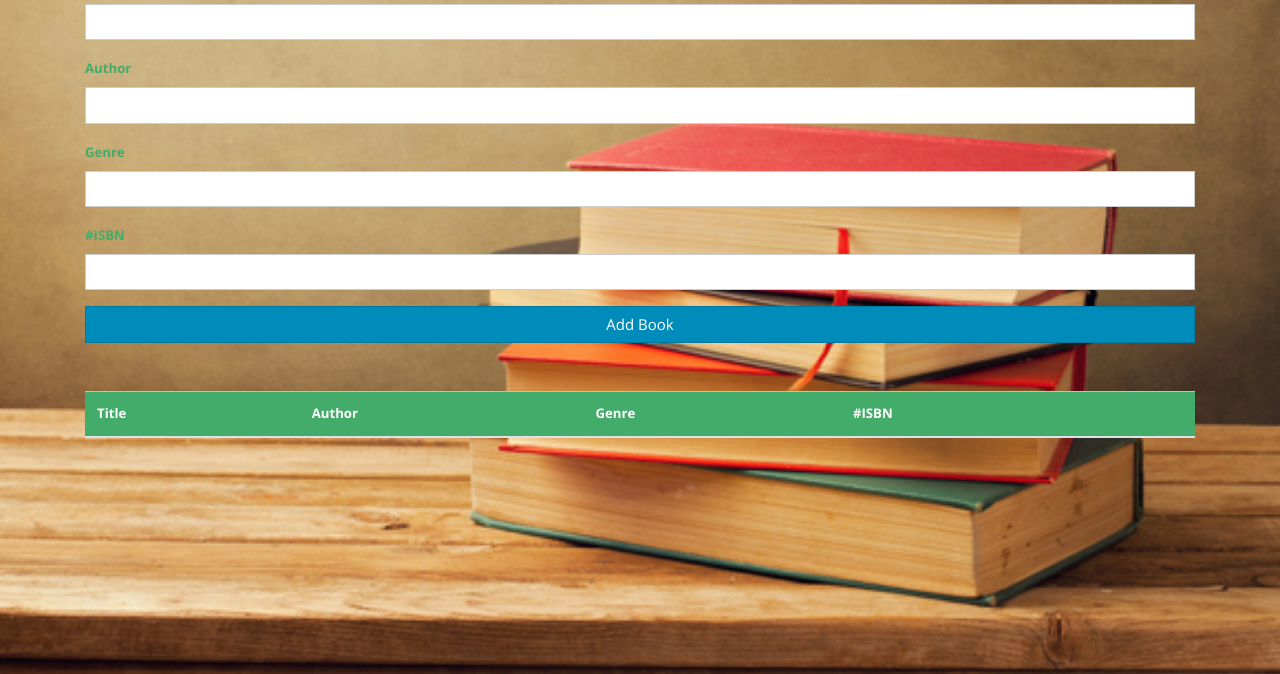
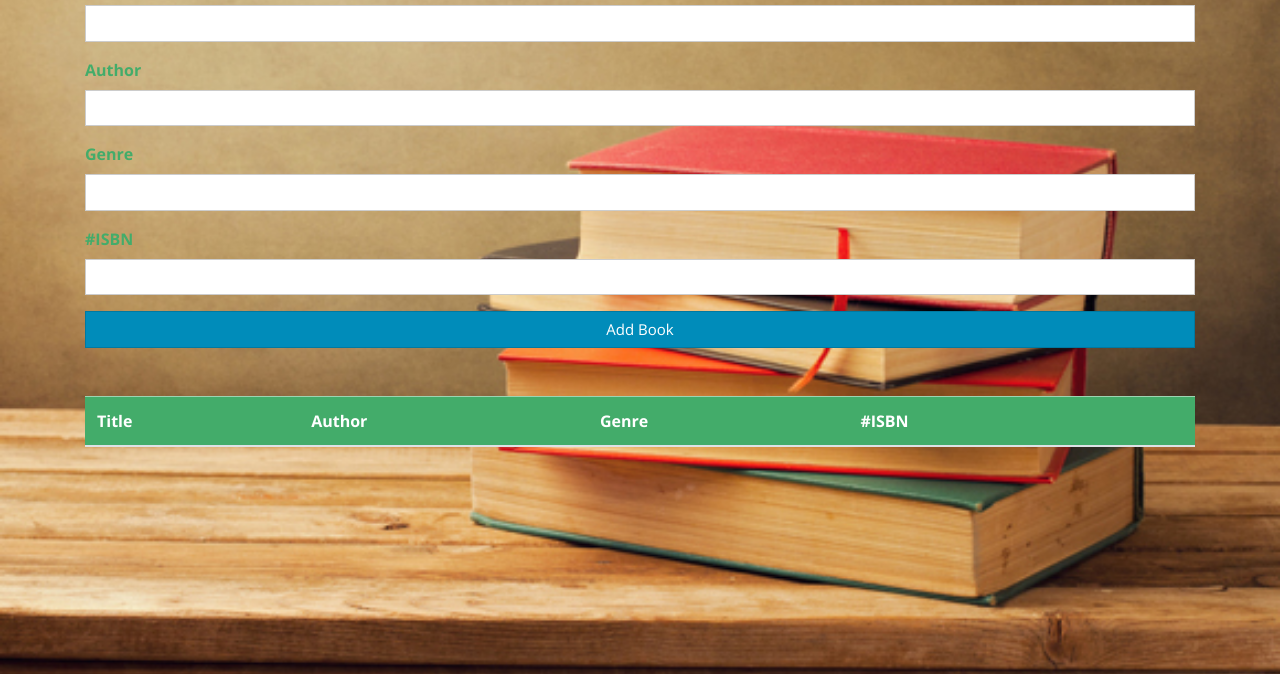
Before and after one commit to RitikaJain8818/BookStack, a plain HTML site: page index.html in a window 1280 px wide. Shown: the part 126-800 px from the top of the page. Drawn offline with nearby package versions, Linux system fonts and the light colour scheme.

Commit message:
Updated Index issue

```diff
--- a/index.html
+++ b/index.html
@@ -17,19 +17,19 @@
             The<span class="text-primary">Book</span>Stack</h1>
             <form id="book-form">
                 <div class="form-group">
-                    <label for="title" class="text-success"><strong>Book Title</strong></label>
+                    <label for="title" class="text-success" style="font-size:16px"><strong>Book Title</strong></label>
                     <input type="text" id="title" class="form-control">
                 </div>
                 <div class="form-group">
-                    <label for="author" class="text-success"><strong>Author</strong></label>
+                    <label for="author" class="text-success" style="font-size:16px"><strong>Author</strong></label>
                     <input type="text" id="author" class="form-control">
                 </div>
                 <div class="form-group">
-                    <label for="genre"  class="text-success"><strong>Genre</strong></label>
+                    <label for="genre"  class="text-success" style="font-size:16px"><strong>Genre</strong></label>
                     <input type="text" id="genre" class="form-control">
                 </div>
                 <div class="form-group">
-                    <label for="isbn"  class="text-success"><strong>#ISBN</strong></label>
+                    <label for="isbn"  class="text-success" style="font-size:16px"><strong>#ISBN</strong></label>
                     <input type="text" id="isbn" class="form-control">
                 </div>
                 <input type="submit" value="Add Book" class="btn btn-primary btn-block">
@@ -37,10 +37,10 @@
             <table class="table table-stripped mt-5">
                 <thead>
                     <tr class="table-success">
-                        <th>Title</th>
-                        <th>Author</th>
-                        <th >Genre</th >
-                        <th>#ISBN</th>
+                        <th style="font-size:16px">Title</th>
+                        <th style="font-size:16px">Author</th>
+                        <th style="font-size:16px">Genre</th >
+                        <th style="font-size:16px">#ISBN</th>
                         <th></th>
                     </tr>
                 </thead>
```
